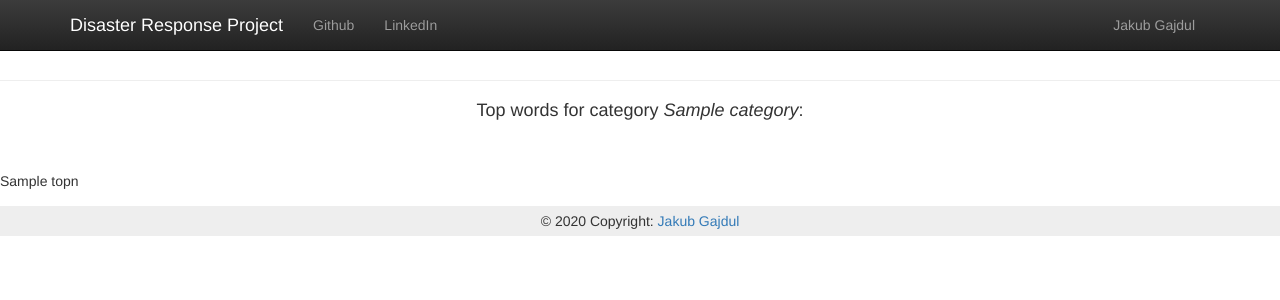
After one commit to gajdulj/disaster_response, a Flask app: template app/templates/select.html in a window 1280 px wide. The commit adds this page. Shown: the top 300 px of the page. Run offline with Flask 2, Linux system fonts and the light colour scheme; the template is opened without the code that fills it: most values are stand-ins (such as "Sample title", 1, 10 or a date in 2020); parts of the project's set-up code (start-up, migrations or seed data) failed here and were passed over; some libraries are stand-ins or nearby versions.

Commit message:
New function: query category

```diff
--- a/app/run.py
+++ b/app/run.py
@@ -69,7 +69,7 @@ def index():
             ],
 
             'layout': {
-                'title': 'Average number of words used in messages per category',
+                'title': 'Average number of words used per message in category',
                 'yaxis': {
                     'title': "number of words",
                     'range': [0, 70]
@@ -86,7 +86,7 @@ def index():
     graphJSON = json.dumps(graphs, cls=plotly.utils.PlotlyJSONEncoder)
 
     # render web page with plotly graphs
-    return render_template('master.html', ids=ids, graphJSON=graphJSON)
+    return render_template('master.html', ids=ids, genre_names=genre_names, graphJSON=graphJSON)
 
 # web page that handles user query and displays model results
 @app.route('/go')
@@ -105,6 +105,32 @@ def go():
         classification_result=classification_results
     )
 
+@app.route('/select')
+def select():
+
+    # save user input in query
+    category = request.args.get('category', '')
+    message = f"user submitted {category}"
+
+    try : # try reading the clean words from a file
+        clean_df = pd.read_csv('clean.csv')
+    except: # if there is no file create one
+        clean_df = wrangling.clean_message_col(df)
+
+    word_list = wrangling.get_catwordlist(clean_df,input_category=category)
+    topn = wrangling.topn_words(word_list=word_list,n=10)
+    data = {'word': list(topn.keys()), 'frequency': list(topn.values())}
+    data = pd.DataFrame.from_dict(data)
+    data=data.to_html(index=False)
+    data=data.replace('<th>','<th style="text-align:center">')
+    data=data.replace('<table','<table align="center"')
+    data=data.replace('<tr>', '<tr align="center">')
+
+    return render_template(
+        'select.html',
+        category=category,
+        topn=data
+    )
 
 def main():
     app.run(host='0.0.0.0', port=3001, debug=True)
--- /dev/null
+++ b/app/templates/select.html
@@ -0,0 +1,72 @@
+<!doctype html>
+<html lang="en">
+<head>
+    <meta charset="utf-8">
+    <meta http-equiv="X-UA-Compatible" content="IE=edge">
+    <meta name="viewport" content="width=device-width, initial-scale=1">
+
+    <title>Disaster response project</title>
+
+    <link rel="stylesheet" href="https://maxcdn.bootstrapcdn.com/bootstrap/3.3.7/css/bootstrap.min.css" integrity="sha384-BVYiiSIFeK1dGmJRAkycuHAHRg32OmUcww7on3RYdg4Va+PmSTsz/K68vbdEjh4u" crossorigin="anonymous">
+
+    <link rel="stylesheet" href="https://maxcdn.bootstrapcdn.com/bootstrap/3.3.7/css/bootstrap-theme.min.css" integrity="sha384-rHyoN1iRsVXV4nD0JutlnGaslCJuC7uwjduW9SVrLvRYooPp2bWYgmgJQIXwl/Sp" crossorigin="anonymous">
+
+    <script src="https://ajax.googleapis.com/ajax/libs/jquery/3.3.1/jquery.min.js"></script>
+    <script src="https://cdn.plot.ly/plotly-latest.min.js"></script>
+
+    <style>
+img {
+  display: block;
+  margin-left: auto;
+  margin-right: auto;
+}
+p.centered {
+   text-align: center;
+}
+
+</style>
+</head>
+
+<body>
+
+<nav class="navbar navbar-inverse navbar-fixed-top">
+    <div class="container">
+        <div class="navbar-header active">
+            <a class="navbar-brand" href="/" style="color:white" >Disaster Response Project</a>
+        </div>
+
+        <div id="navbar" class="collapse navbar-collapse">
+            <ul class="nav navbar-nav">
+                <li><a href="https://github.com/gajdulj/disaster_response">Github</a></li>
+                <li><a href="https://www.linkedin.com/in/jakub-gajdul-15b925107/">LinkedIn</a></li>
+            </ul>
+          <p class="navbar-text pull-right">Jakub Gajdul</p>
+
+        </div>
+
+    </div>
+</nav>
+
+<br> <br><br>
+
+    <hr/>
+    <h4 class="text-center">Top words for category <i>{{category}}</i>:</h4>
+
+    <br>
+    <br>
+
+    {% autoescape off %}{{ topn }}{% endautoescape %}
+
+
+
+
+<div class="jumbotron text-center" style="margin-top: 15px;
+  margin-bottom: 0px; padding: 5px">
+    <!-- Copyright -->
+  <div class="footer-copyright text-center py-3">© 2020 Copyright:
+    <a href="https://uk.linkedin.com/in/jakub-gajdul-15b925107/"> Jakub Gajdul</a>
+  </div>
+  <!-- Copyright -->
+</div>
+</body>
+</html>
```
Also changed, not shown: app/templates/master.html (+24 -0 lines), app/wrangling.py (+48 -4 lines), 1 other file.
